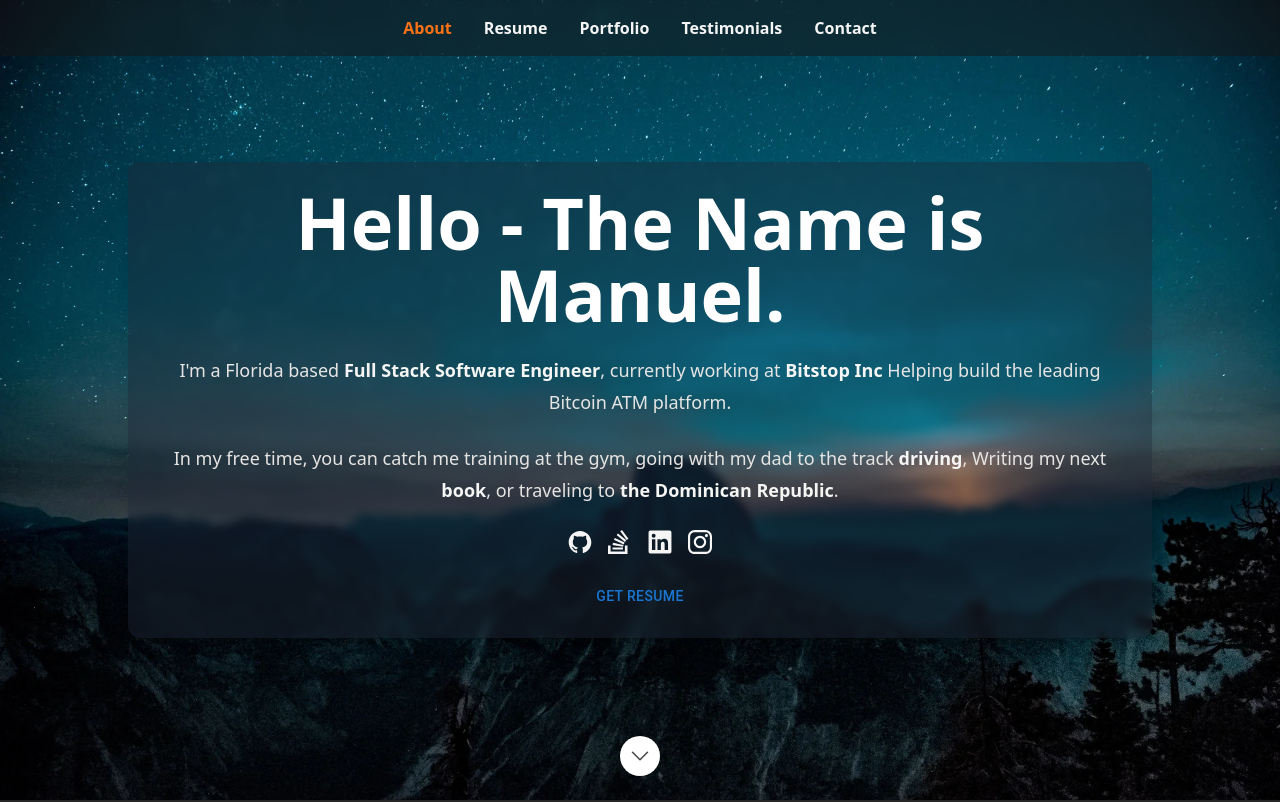
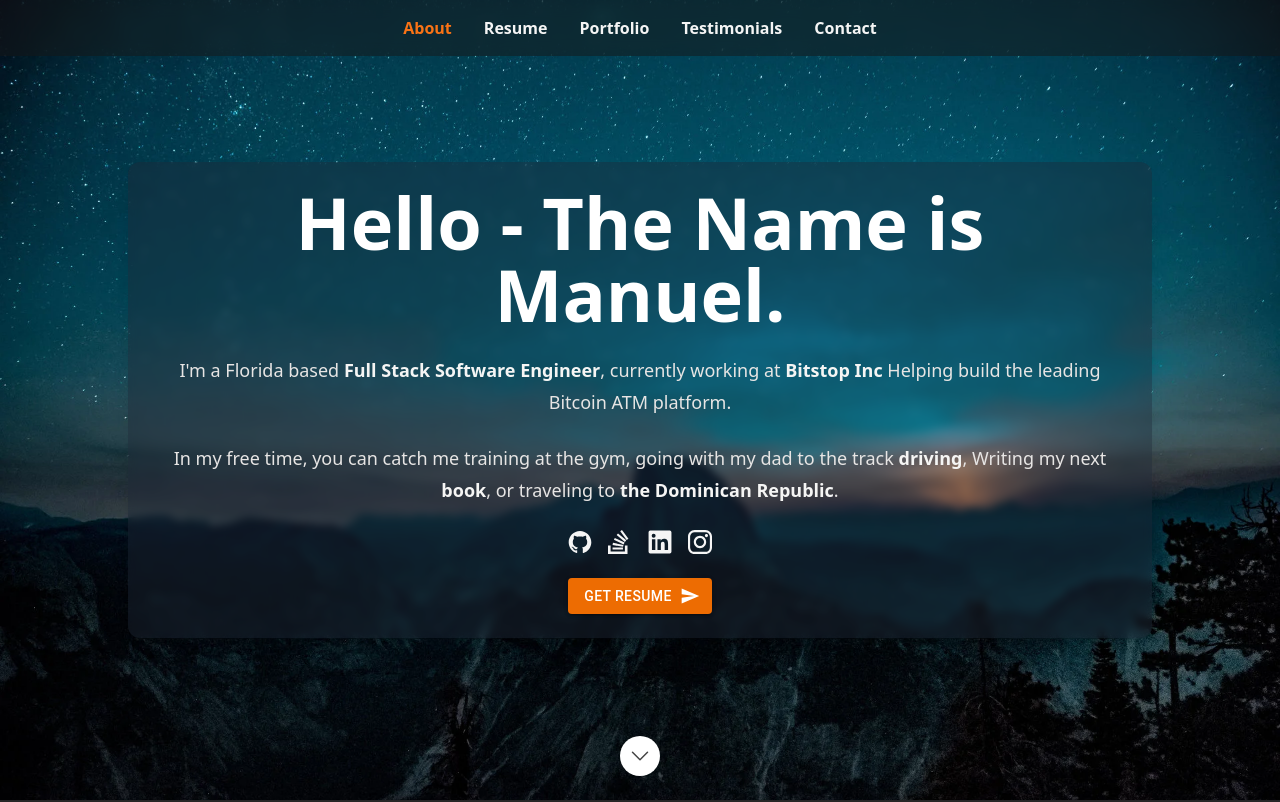
Before and after one commit to ChaoticDreamsCorp/business-card, a Next.js app: page / in a window 1280 px wide. Shown: the top 802 px of the page. Built offline with nearby package versions, Linux system fonts and the light colour scheme.

Commit message:
Got the download res button working

```diff
--- a/package.json
+++ b/package.json
@@ -16,6 +16,7 @@
     "@emotion/styled": "^11.11.0",
     "@headlessui/react": "^1.7.16",
     "@heroicons/react": "^2.0.18",
+    "@mui/icons-material": "^5.14.8",
     "@mui/material": "^5.14.8",
     "classnames": "^2.3.2",
     "next": "^13.4.12",
--- a/src/components/Sections/Hero.tsx
+++ b/src/components/Sections/Hero.tsx
@@ -1,4 +1,5 @@
 import {ChevronDownIcon} from '@heroicons/react/24/outline';
+import SendIcon from '@mui/icons-material/Send';
 import {Button} from '@mui/material';
 import Image from 'next/image';
 import {FC, memo} from 'react';
@@ -35,6 +36,7 @@ const Hero: FC = memo(() => {
   };
 
   return (
+    <>
       <Section noPadding sectionId={SectionId.Hero}>
         <div className="relative flex h-screen w-full items-center justify-center">
           <Image
@@ -65,7 +67,13 @@ const Hero: FC = memo(() => {
                 // </a>
 
               ))} */}
-              <Button className="contained" download href="/static/manuel_saleta_resume.pdf">
+                <Button
+                  color="warning"
+                  download
+                  // eslint-disable-next-line react-memo/require-usememo
+                  endIcon={<SendIcon />}
+                  href="/static/manuel_saleta_resume.pdf"
+                  variant="contained">
                   Get Resume
                 </Button>
               </div>
@@ -80,6 +88,7 @@ const Hero: FC = memo(() => {
           </div>
         </div>
       </Section>
+    </>
   );
 });
 
```
Also changed, not shown: 2 other files (tests, documents, lock files or other folders). Lines whose indentation alone changed are shown as unchanged.
